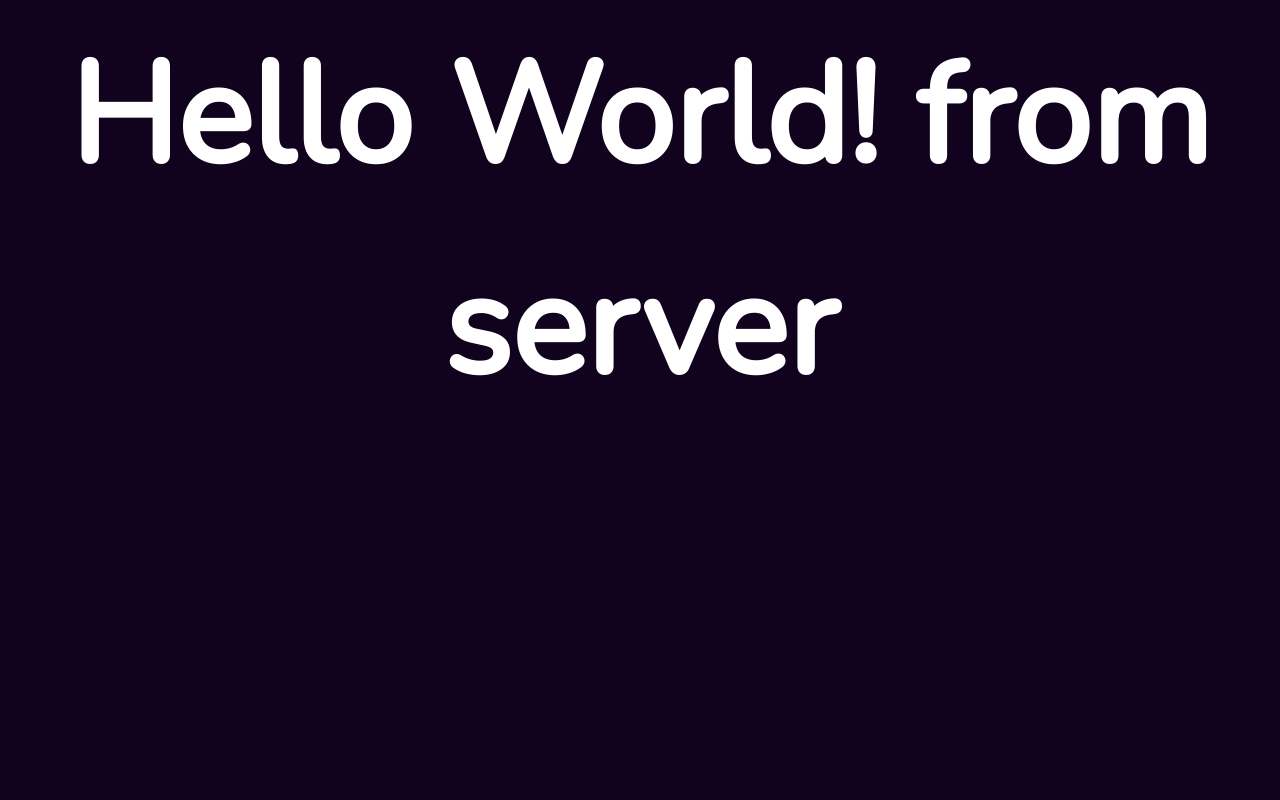
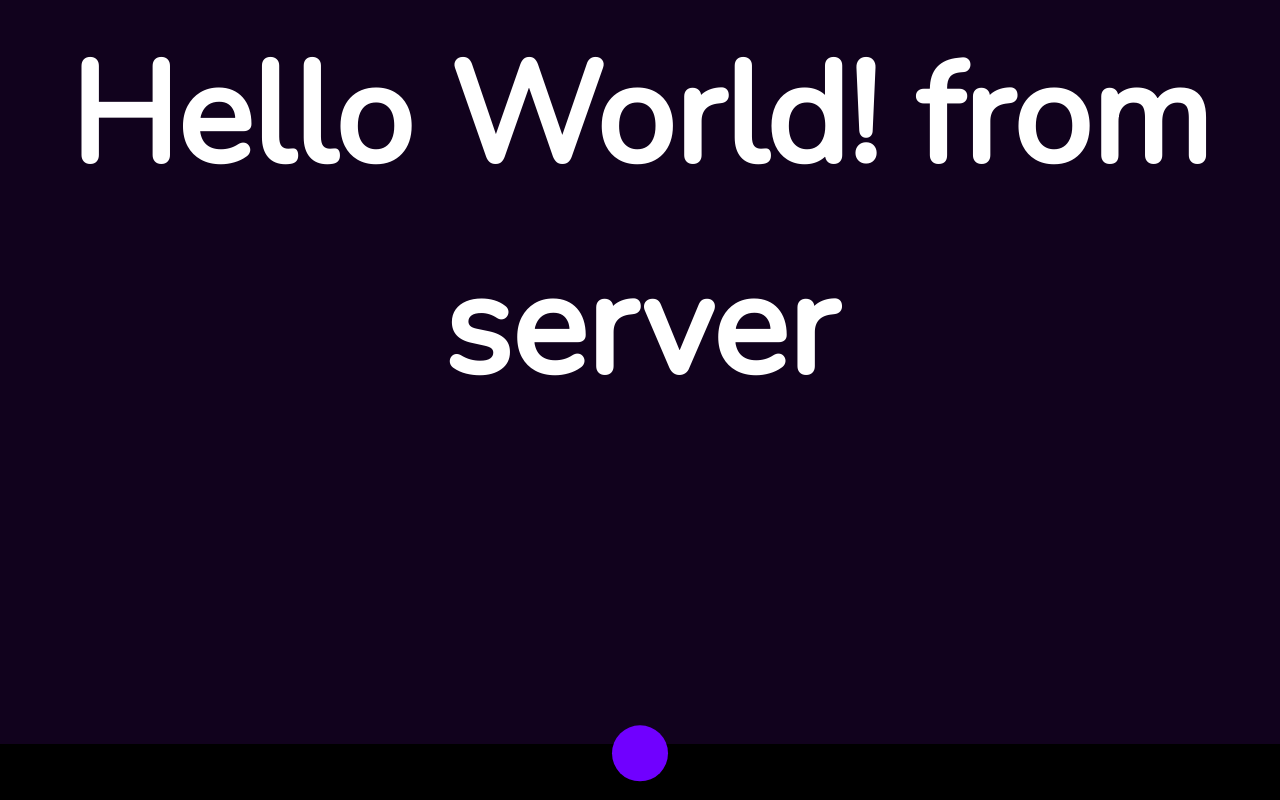
Before and after one commit to MichaelThomas0721/My-Gift-List, a SvelteKit app: page / in a window 1280 px wide. Built offline with nearby package versions, Linux system fonts and the light colour scheme.

Commit message:
Started to add a navbar

```diff
--- /dev/null
+++ b/src/components/navbar/button.svelte
@@ -0,0 +1,7 @@
+<script>
+    export let icon, fill = false;
+</script>
+
+<button class="flex justify-center items-center h-full aspect-square">
+    <iconify-icon icon={`${icon}${fill ? "-fill" : ""}`} class="text-4xl"/>
+</button>
--- /dev/null
+++ b/src/components/navbar/navbar.svelte
@@ -0,0 +1,21 @@
+<script>
+    import Button from "./button.svelte";
+</script>
+
+<nav
+    class="w-full bg-black h-14 left-0 top-0 mt-auto flex flex-row justify-between items-center"
+>
+    <span class="flex flex-row justify-around w-5/12 items-center">
+        <Button icon="iconamoon:profile" fill={false} />
+        <Button icon="iconamoon:profile" fill={false} />
+    </span>
+    <button
+        class="rounded-full h-full bg-lightPurple aspect-square self-start -translate-y-1/3 flex justify-center items-center"
+    >
+        <iconify-icon icon="material-symbols:add" class="text-5xl text-white" />
+    </button>
+    <span class="flex flex-row justify-around w-5/12 items-center">
+        <Button icon="fluent:people-32-regular" fill={false} />
+        <Button icon="iconamoon:profile" fill={false} />
+    </span>
+</nav>
--- a/src/routes/+layout.svelte
+++ b/src/routes/+layout.svelte
@@ -1,13 +1,19 @@
 <script>
+  import Navbar from "$components/navbar/navbar.svelte";
   import "../app.css";
   import "@fontsource/nunito";
-  import 'iconify-icon'
+  import "iconify-icon";
 </script>
 
-<div class="min-h-screen w-full bg-background text-white flex flex-col p-3"><slot /></div>
+<div class="min-h-screen w-full bg-background text-white flex flex-col">
+  <div class="p-3 h-full overflow-hidden">
+    <slot />
+  </div>
+  <Navbar />
+</div>
 
 <style>
   * {
-    font-family: 'Nunito', sans-serif;
+    font-family: "Nunito", sans-serif;
   }
 </style>
```
